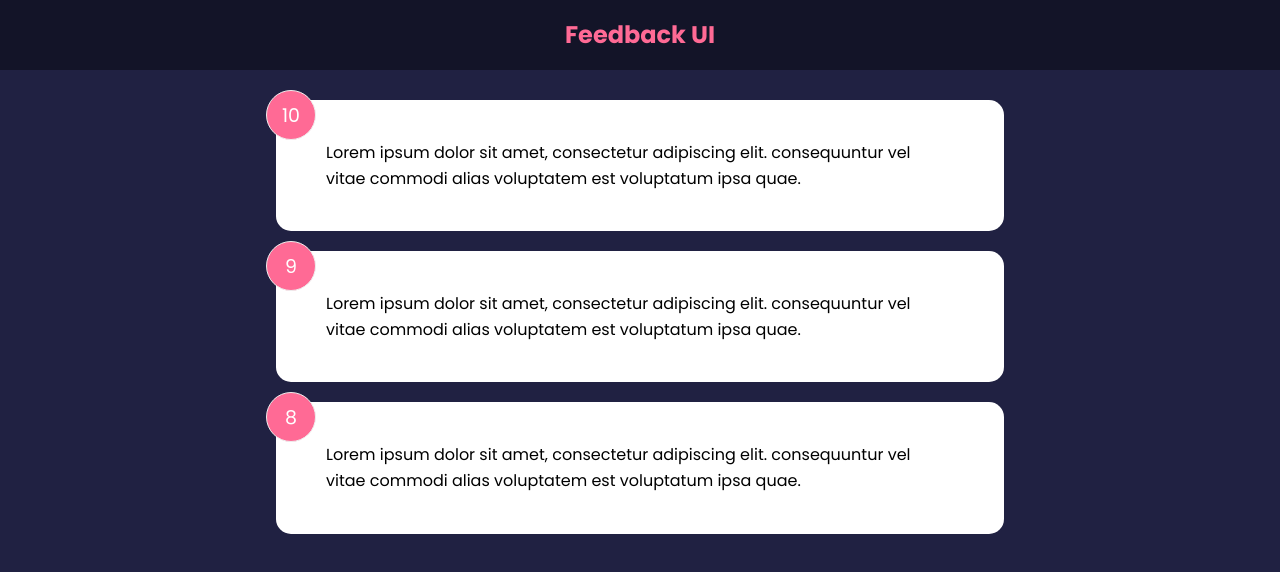
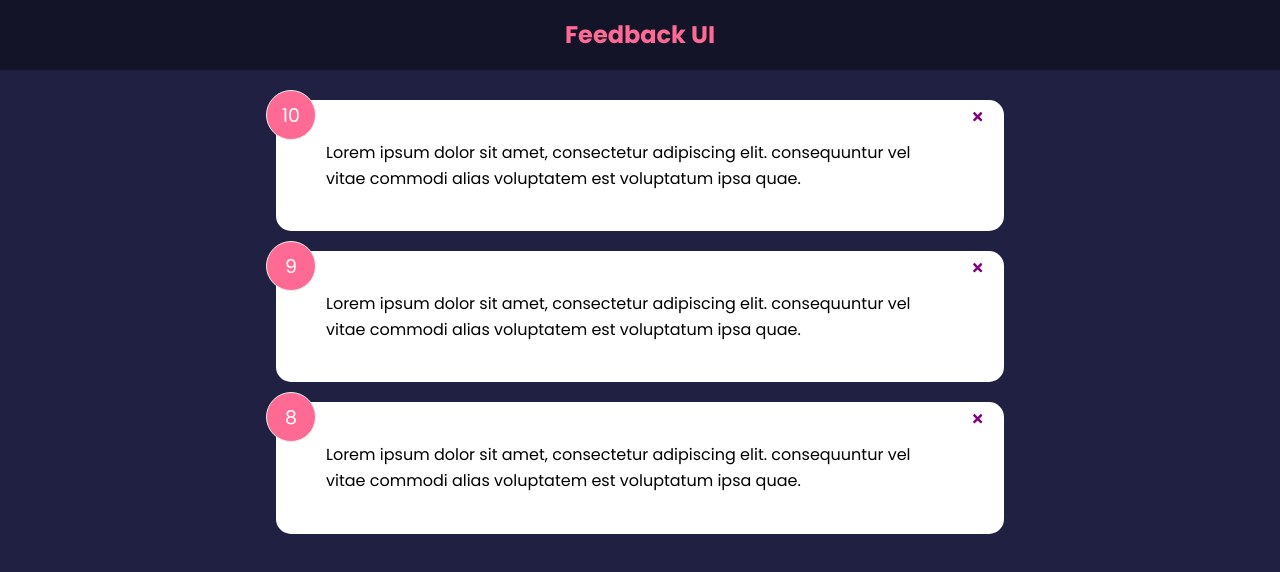
Before and after one commit to Webmekanic/Feedback-App, a React (Create React App) app: page / in a window 1280 px wide. Shown: the top 572 px of the page. Built offline with nearby package versions, Linux system fonts and the light colour scheme.

Commit message:
feat:: add events and events drilling

```diff
--- a/package.json
+++ b/package.json
@@ -8,6 +8,7 @@
     "@testing-library/user-event": "^13.5.0",
     "react": "^18.2.0",
     "react-dom": "^18.2.0",
+    "react-icons": "^4.4.0",
     "react-scripts": "5.0.1",
     "web-vitals": "^2.1.4"
   },
--- a/src/App.js
+++ b/src/App.js
@@ -5,11 +5,17 @@
 
 function App() {
   const [feedback, setFeedback] = useState(FeedbackData)
+  const deleteFeedback = (id) => {
+    console.log(id)
+    if (window.confirm("Are you sure you want to delete?")) {
+      setFeedback(feedback.filter((item) => item.id !== id))
+    }
+  }
   return (
     <>
       <Header />
       <div className="container">
-        <FeedbackList feedback={feedback} />
+        <FeedbackList feedback={feedback} handleDelete={deleteFeedback} />
       </div>
     </>
   )
--- a/src/components/feedbackItem.jsx
+++ b/src/components/feedbackItem.jsx
@@ -1,11 +1,15 @@
 import React from "react"
 import Card from "./shared/card"
 import PropTypes from "prop-types"
+import { FaTimes } from "react-icons/fa"
 
-function FeedbackItem({ item }) {
+function FeedbackItem({ item, handleDelete }) {
   return (
     <Card>
       <div className="num-display">{item.rating}</div>
+      <button className="close">
+        <FaTimes onClick={() => handleDelete(item.id)} color="purple" />
+      </button>
       <div className="text-display">{item.text}</div>
     </Card>
   )
--- a/src/components/feedbackList.jsx
+++ b/src/components/feedbackList.jsx
@@ -2,14 +2,14 @@
 import FeedbackItem from "./feedbackItem"
 import PropTypes from "prop-types"
 
-function FeedbackList({ feedback }) {
+function FeedbackList({ feedback, handleDelete }) {
   if (!feedback || feedback.length === 0) {
     return <p>No feedback available</p>
   }
   return (
     <div className="feedback-list">
       {feedback.map((item) => (
-        <FeedbackItem key={item.id} item={item} />
+        <FeedbackItem key={item.id} item={item} handleDelete={handleDelete} />
       ))}
     </div>
   )
```
Also changed, not shown: 1 other file (tests, documents, lock files or other folders).
